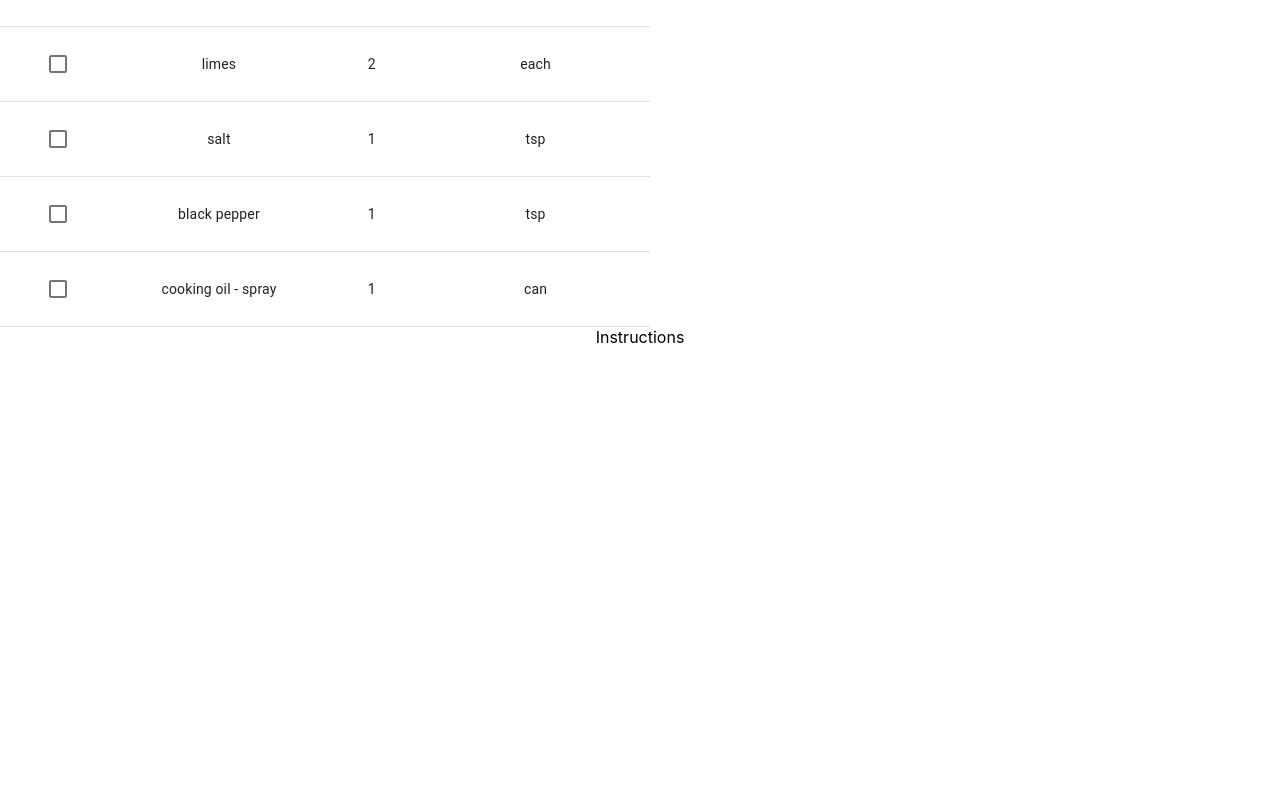
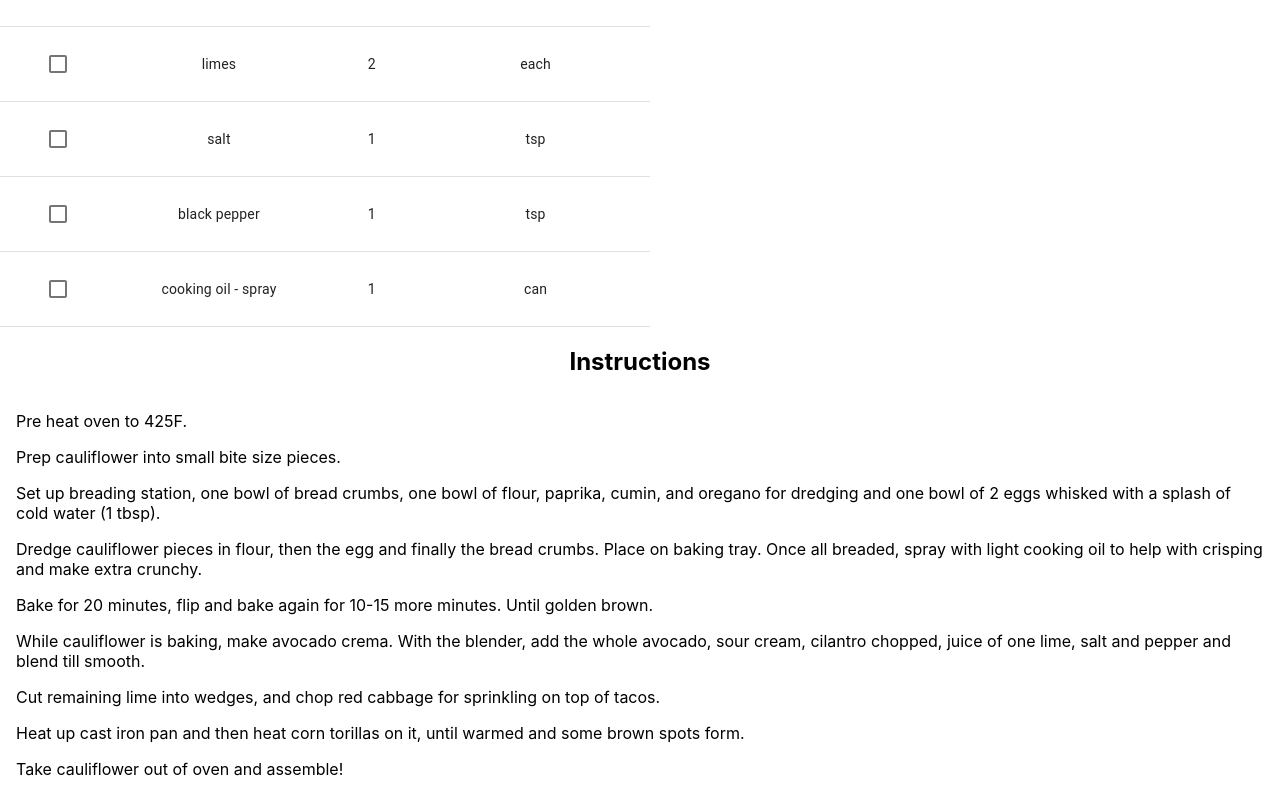
Before and after one commit to elim04/recipe-app, a React (Create React App) app: page /recipe/1 in a window 1280 px wide. Shown: the part 1411-2206 px from the top of the page. Before the commit the page ends 1758 px from the top, so only its background shows below. Built offline with nearby package versions, Linux system fonts and the light colour scheme.

Commit message:
adding instructions data

```diff
--- a/src/components/RecipeCard/InstructionsSection.tsx
+++ b/src/components/RecipeCard/InstructionsSection.tsx
@@ -1,3 +1,4 @@
+import { List, ListItem } from "@material-ui/core";
 interface InstructionsProps {
   instructionsData: string[];
 }
@@ -5,7 +6,17 @@ interface InstructionsProps {
 const InstructionsSection: React.FC<InstructionsProps> = ({
   instructionsData,
 }) => {
-  return <div>Instructions</div>;
+  const instructionsRows = instructionsData.map((item) => {
+    let count = 1;
+    return <ListItem key={count + 1}>{item}</ListItem>;
+  });
+
+  return (
+    <div>
+      <h2>Instructions</h2>
+      <List>{instructionsRows}</List>
+    </div>
+  );
 };
 
 export default InstructionsSection;
```
